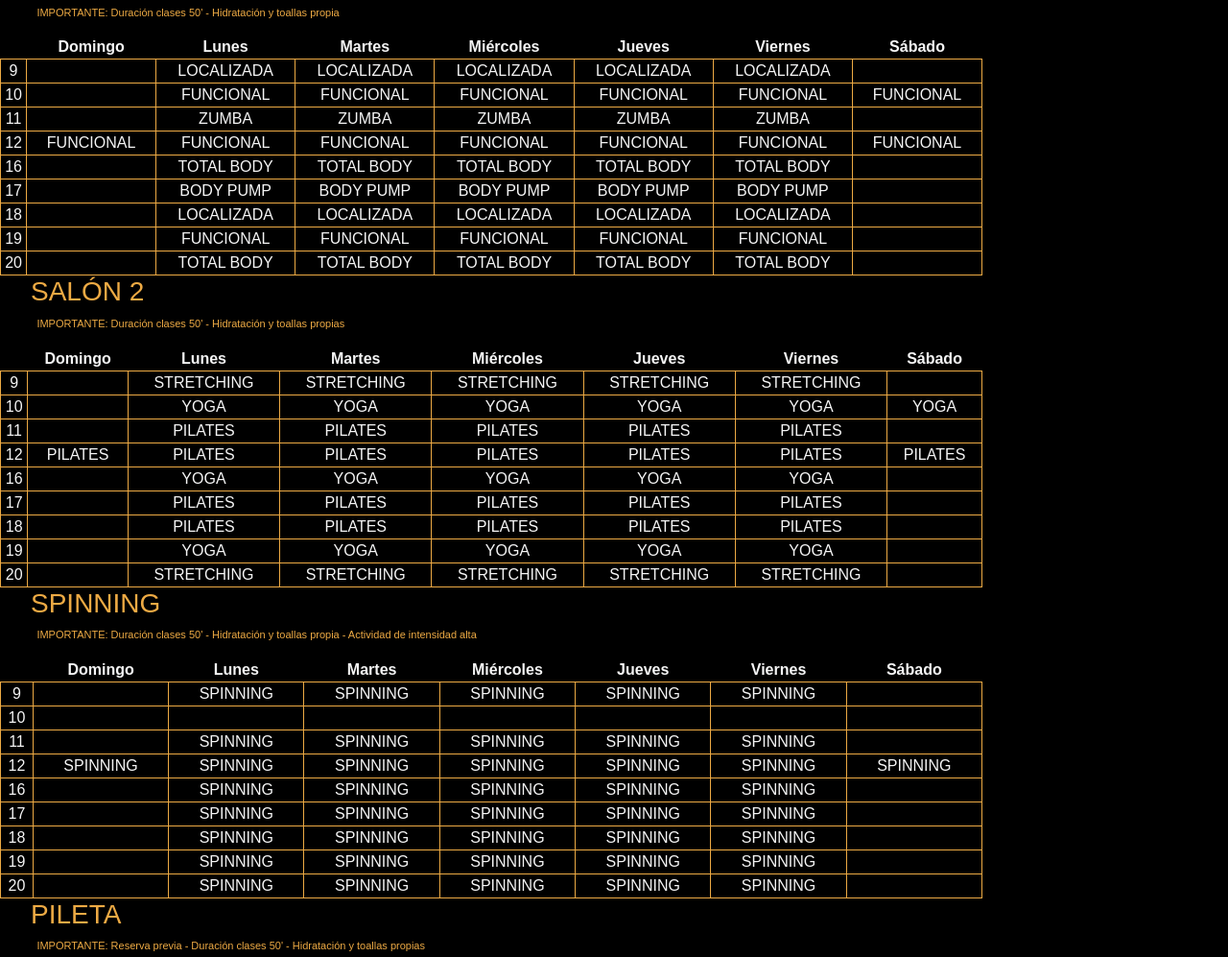
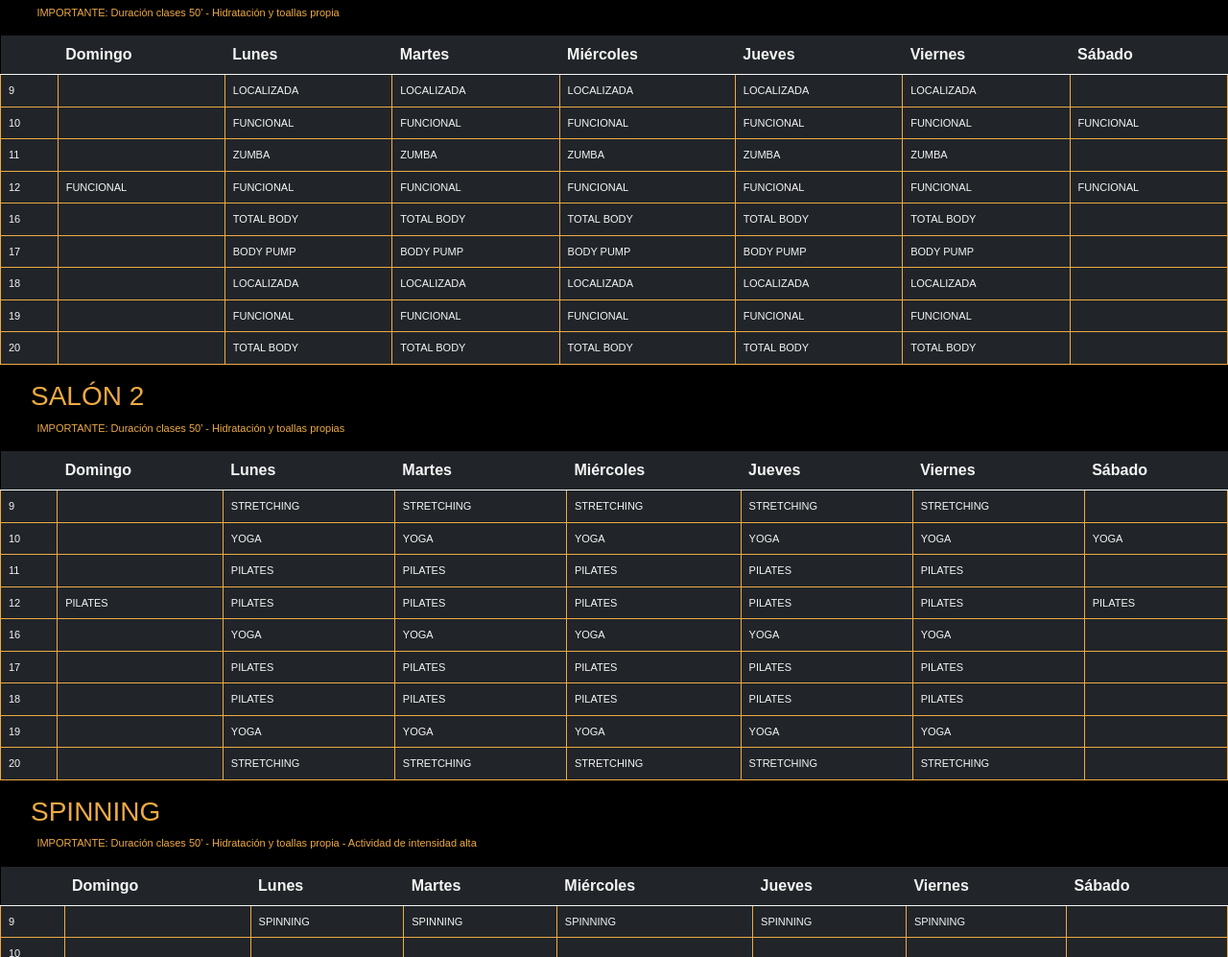
Before and after one commit to mbbujan/loremgym, a website: page pages/horarios.html in a window 1280 px wide. Shown: the part 355-1352 px from the top of the page at 96% size. Drawn offline with nearby package versions, Linux system fonts and the light colour scheme.

Commit message:
tablas con bootstrap

```diff
--- a/pages/horarios.html
+++ b/pages/horarios.html
@@ -81,7 +81,7 @@
             <p>
               IMPORTANTE: Duración clases 50' - Hidratación y toallas propia
             </p>
-            <table>
+            <table class="table table-dark table-hover">
               <thead>
                 <tr>
                   <th></th>
@@ -193,7 +193,7 @@
             <p>
               IMPORTANTE: Duración clases 50' - Hidratación y toallas propias
             </p>
-            <table>
+            <table class="table table-dark table-hover">
               <thead>
                 <tr>
                   <th></th>
@@ -306,7 +306,7 @@
               IMPORTANTE: Duración clases 50' - Hidratación y toallas propia -
               Actividad de intensidad alta
             </p>
-            <table>
+            <table class="table table-dark table-hover">
               <thead>
                 <tr>
                   <th></th>
@@ -420,7 +420,7 @@
               IMPORTANTE: Reserva previa - Duración clases 50' - Hidratación y
               toallas propias
             </p>
-            <table>
+            <table class="table table-dark table-hover">
               <thead>
                 <tr>
                   <th></th>
--- a/scss/components/_main.scss
+++ b/scss/components/_main.scss
@@ -172,6 +172,17 @@
       }
       table {
         color: $color-formulario;
+        tbody {
+          tr {
+            td {
+              font-size: $size-letra-cuerpo;
+              border: 1px solid $color-cuerpo;
+            }
+          }
+        }
+      }/*
+      table {
+        color: $color-formulario;
         border-collapse: collapse;
         width: 80%;
         text-align: center;
@@ -183,7 +194,7 @@
             }
           }
         }
-      }
+      }*/
     }
   }
 }
```
Also changed, not shown: css/estilos.css.
